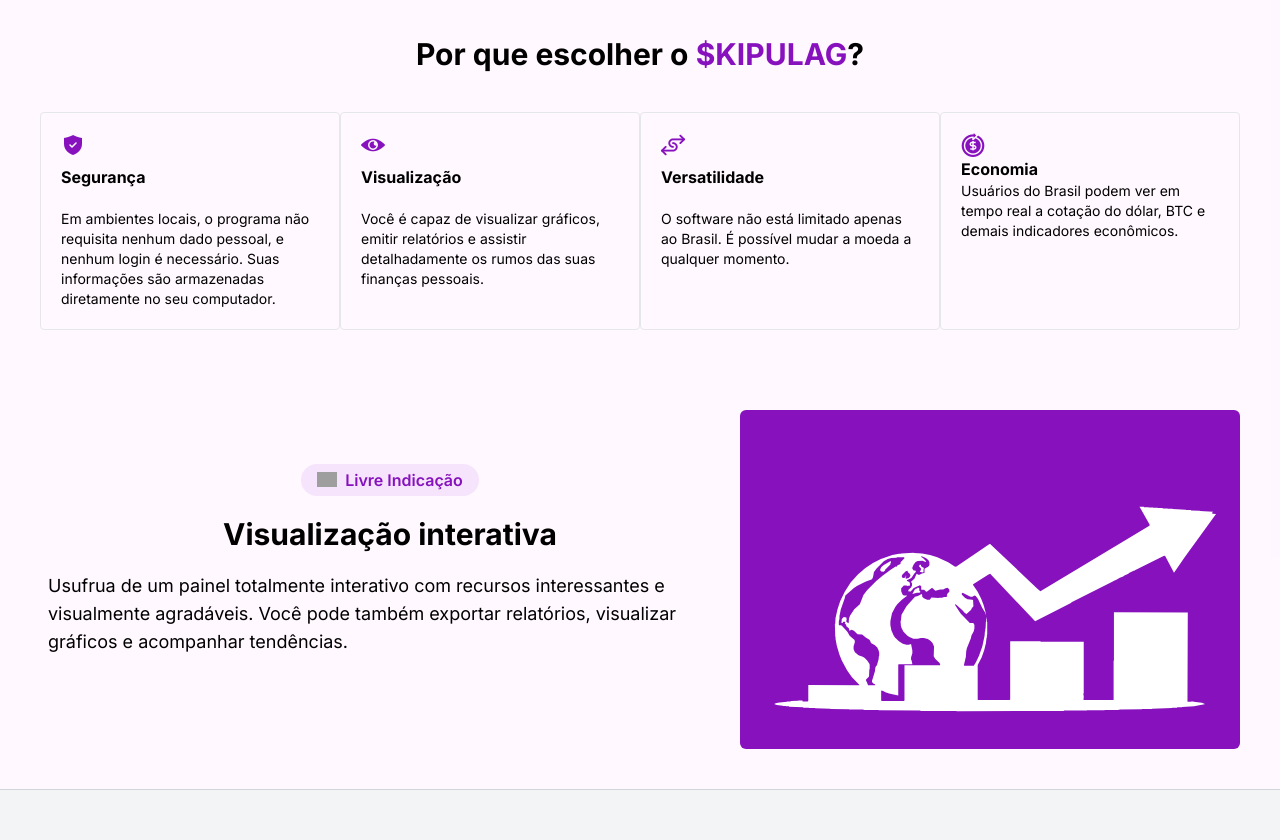
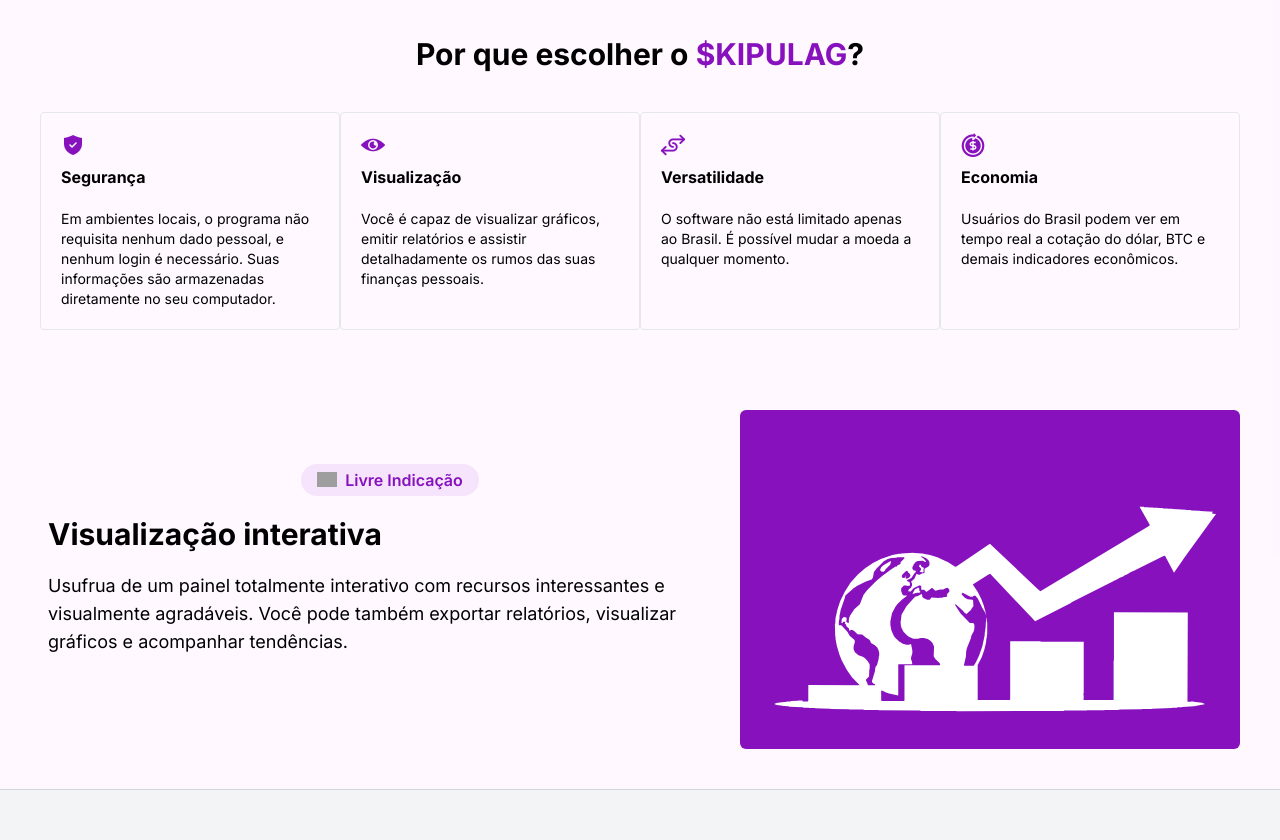
Before and after one commit to scrola/skipulag, a React (Vite) app in the folder client/: page / in a window 1280 px wide. Shown: the part 460-1300 px from the top of the page. Built offline with nearby package versions, Linux system fonts and the light colour scheme; grey boxes are pictures that could not be loaded; a web font is replaced by a local one.

Commit message:
style: layout improvements

```diff
--- a/client/src/App.tsx
+++ b/client/src/App.tsx
@@ -84,8 +84,8 @@ export default function App() {
                 </p>
               </div>
               <div className="flex-1 rounded border border-gray-200 p-5">
-                <img src={economyIcon} alt="" className="" />
-                <h2 className="font-bold">Economia</h2>
+                <img src={economyIcon} alt="" className="pb-2" />
+                <h2 className="pb-5 font-bold">Economia</h2>
                 <p className="text-sm">
                   Usuários do Brasil podem ver em tempo real a cotação do dólar,
                   BTC e demais indicadores econômicos.
@@ -94,13 +94,13 @@ export default function App() {
             </div>
           </section>
 
-          <section className="w-full space-y-10 items-center lg:flex-row rounded-md flex flex-col h-auto">
+          <section className="w-full space-y-10 items-center lg:flex-row rounded-md flex flex-col">
             <div className="flex flex-col items-center text-center space-y-5 px-2">
-              <div className="flex items-center justify-center gap-2 px-4 py-1 bg-[#bc5de823] rounded-2xl">
+              <div className="flex items-center justify-center lg:items-left lg:justify-start gap-2 px-4 py-1 bg-[#bc5de823] rounded-2xl">
                 <img src={livreIndicacao} alt="" width={20} />
                 <p className="font-semibold text-[#8611bd]">Livre Indicação</p>
               </div>
-
+              <div className="flex flex-col space-y-5">
                 <h1 className="text-3xl font-bold text-center lg:text-left">
                   Visualização interativa
                 </h1>
@@ -110,6 +110,7 @@ export default function App() {
                   exportar relatórios, visualizar gráficos e acompanhar
                   tendências.
                 </p>
+              </div>
             </div>
             <img
               src={mainPhoto}
```
Lines whose indentation alone changed are shown as unchanged.
